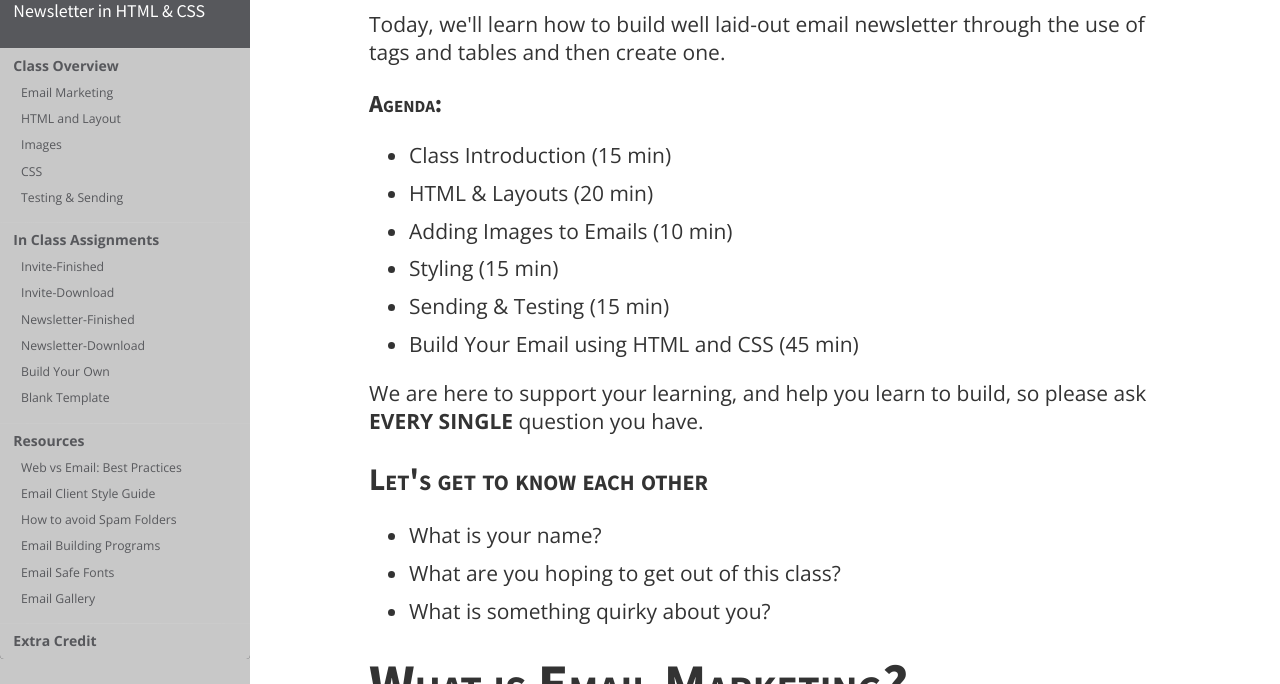
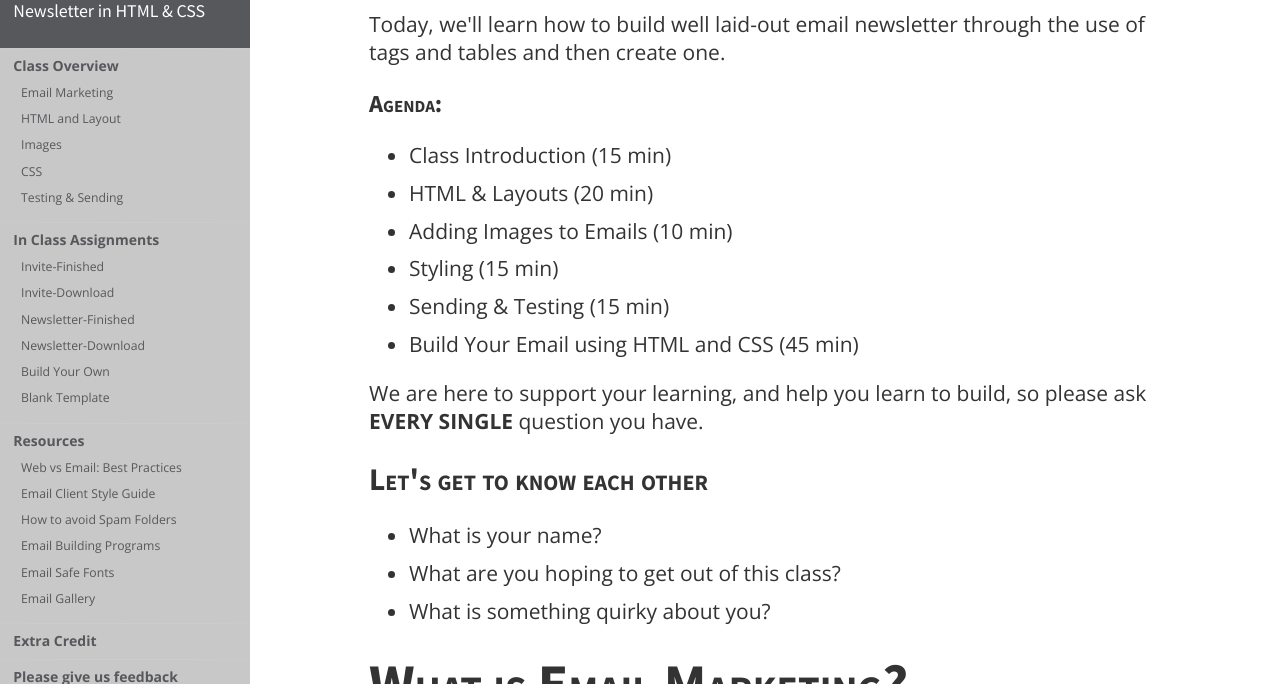
Before and after one commit to jepetersohn/sprints-email-marketing, a plain HTML site: page index.html in a window 1280 px wide. Shown: the part 116-800 px from the top of the page. Drawn offline with nearby package versions, Linux system fonts and the light colour scheme.

Commit message:
add feedback link

```diff
--- a/index.html
+++ b/index.html
@@ -59,6 +59,10 @@
             <div class="item">
                 <strong class="header" href="#extra">Extra Credit</strong>
             </div>
+            <div class="item">
+                <strong class="header" href="http://bit.ly/sprint-feedback">Please give us feedback</strong>
+            </div>
+
         </div>
     </div>
     <div class="book__content">
```
